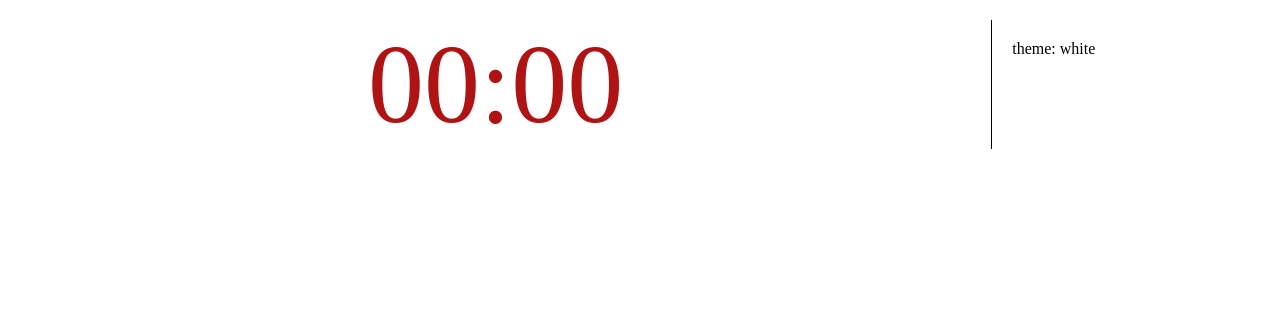
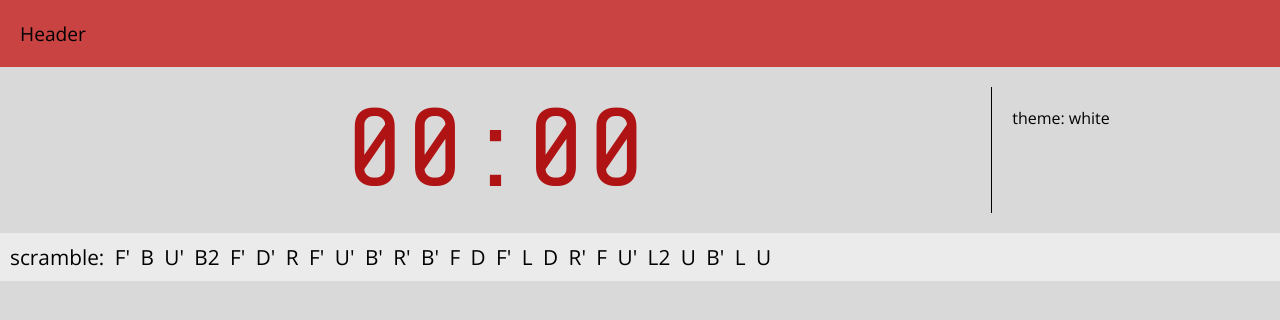
Before and after one commit to lukaszdyszy/rc-timer, a React (Create React App) app: page / in a window 1280 px wide. Shown: the top 320 px of the page. Built offline with nearby package versions, Linux system fonts and the light colour scheme.

Commit message:
header & scrambler

```diff
--- a/public/index.html
+++ b/public/index.html
@@ -24,7 +24,10 @@
       work correctly both with client-side routing and a non-root public URL.
       Learn how to configure a non-root public URL by running `npm run build`.
     -->
-    <title>React App</title>
+    <title>RC-timer</title>
+
+    <link href="https://fonts.googleapis.com/css?family=Open+Sans:300,300i,400,400i,700,700i|Share+Tech+Mono&display=swap&subset=latin-ext" rel="stylesheet">
+
   </head>
   <body>
     <noscript>You need to enable JavaScript to run this app.</noscript>
--- a/src/App.css
+++ b/src/App.css
@@ -11,3 +11,11 @@
     padding: 20px;
     border-left: 1px solid black;
 }
+
+/* scramble */
+.scramble{
+    font-size: 1.3em;
+    word-spacing: 5px;
+    background-color: rgb(235, 235, 235);
+    padding: 10px;
+}
--- a/src/App.js
+++ b/src/App.js
@@ -1,20 +1,49 @@
-import React, {useState} from 'react';
+import React, {useState, useEffect} from 'react';
 import './App.css';
 import Timer from './components/timer/timer.js';
+import Header from './components/header/header.js';
+import Scrambler from './components/scrambler/scrambler.js';
 
 function App() {
-  const [times, updateTimes] = useState([]);
+  const [solves, updateSolves] = useState([]);
+  const [scramble, generateScramble] = useState('');
+
+  const addSolve = (time) => {
+    let solve = {
+      marked: true,
+      scramble: scramble,
+      solution: '',
+      time: time,
+      penalty: false,
+      dnf: false,
+      result: time
+    }
+
+    updateSolves([...solves, solve]);
+  }
+
+  useEffect(() => {
+    generateScramble(Scrambler('3x3x3'));
+  }, [solves]);
 
   return (
     <div className="App">
-      <div className="main-content">
-        <div className="timer">
-          <Timer />
+      <header>
+        <Header />
+      </header>
+      <main>
+        <div className="main-content">
+          <div className="timer">
+            <Timer addTime={addSolve}/>
+          </div>
+          <div className="tools">
+            theme: white
+          </div>
         </div>
-        <div className="tools">
-          theme: white
+        <div className="scramble">
+          scramble: { scramble }
         </div>
-      </div>
+      </main>
     </div>
   );
 }
--- /dev/null
+++ b/src/components/header/header.css
@@ -0,0 +1,5 @@
+.header-container{
+    background-color: rgba(199, 42, 42, 0.85);
+    padding: 20px;
+    font-size: 1.2rem;
+}
--- /dev/null
+++ b/src/components/header/header.js
@@ -0,0 +1,12 @@
+import React from 'react';
+import './header.css';
+
+const Header = () => {
+    return (
+        <div className="header-container">
+            Header
+        </div>
+    )
+}
+
+export default Header;
--- /dev/null
+++ b/src/components/scrambler/scrambler.js
@@ -0,0 +1,92 @@
+const Scrambler = (cube) => {
+    let scramble = '';
+
+    let layers;
+    let moves;
+    let opposites;
+    let locked;
+
+    switch(cube)
+    {
+        case '3x3x3': {
+            moves = 25;
+            layers = ['R', 'L', 'U', 'D', 'F', 'B'];
+            opposites = {
+                'R': ['L'],
+                'L': ['R'],
+                'U': ['D'],
+                'D': ['U'],
+                'F': ['B'],
+                'B': ['F']
+            }
+            locked = {
+                'R': false,
+                'L': false,
+                'U': false,
+                'D': false,
+                'F': false,
+                'B': false
+            }
+        }
+        break;
+        case '4x4x4':
+        case '5x5x5': {
+            moves = 40;
+            if(cube == '5x5x5'){moves = 60;}
+            layers = ['R', 'L', 'U', 'D', 'F', 'B', 'Rw', 'Lw', 'Uw', 'Dw', 'Fw', 'Bw'];
+            opposites = {
+                'R': ['L', 'Lw', 'Rw'],
+                'Rw': ['L', 'Lw', 'R'],
+                'L': ['R', 'Rw', 'Lw'],
+                'Lw': ['R', 'Rw', 'L'],
+                'U': ['D', 'Dw', 'Uw'],
+                'Uw': ['D', 'Dw', 'U'],
+                'D': ['U', 'Uw', 'Dw'],
+                'Dw': ['U', 'Uw', 'D'],
+                'F': ['B', 'Bw', 'Fw'],
+                'Fw': ['B', 'Bw', 'F'],
+                'B': ['F', 'Fw', 'Bw'],
+                'Bw': ['F', 'Fw', 'B']
+            }
+            locked = {
+                'R': false,
+                'L': false,
+                'U': false,
+                'D': false,
+                'F': false,
+                'B': false,
+                'Rw': false,
+                'Lw': false,
+                'Uw': false,
+                'Dw': false,
+                'Fw': false,
+                'Bw': false
+            }
+        }
+    }
+
+    for(let i=0; i<moves; i++)
+    {
+        let rnd;
+        do {
+            rnd = layers[Math.floor(Math.random()*layers.length)];
+        } while (locked[rnd] == true);
+
+        for (let layer in locked) {
+            if(!opposites[layer].includes(rnd)){locked[layer] = false;}
+        }
+        locked[rnd] = true;
+
+        let mode = Math.floor(Math.random()*3);
+        switch(mode){
+            case 1: rnd+='\''; break;
+            case 2: rnd+='2'; break;
+        }
+
+        scramble += rnd+' ';
+    }
+
+    return scramble;
+}
+
+export default Scrambler;
--- a/src/components/timer/timer.css
+++ b/src/components/timer/timer.css
@@ -14,6 +14,7 @@ label#time-label{
     display: flex;
     justify-content: center;
     align-items: center;
+    font-family: 'Share Tech Mono', monospace;
 }
 input#time:focus + label{
     color: black;
--- a/src/components/timer/timer.js
+++ b/src/components/timer/timer.js
@@ -2,7 +2,7 @@ import React, { useState, useEffect } from 'react';
 import './timer.css';
 
 let timerStart = false;
-const Timer = () => {
+const Timer = (props) => {
     let [timerStatus, timerControl] = useState('neutral');
     let [time, setTime] = useState(0);
     let [beginTime, setBeginTime] = useState(0);
@@ -43,6 +43,8 @@ const Timer = () => {
             timerStart = false;
             if(timerStatus=='ready'){
                 setTime(0);
+            } else if(timerStatus=='stopped'){
+                props.addTime(time);
             }
         }
     }, [timerStatus]);
--- a/src/index.css
+++ b/src/index.css
@@ -4,6 +4,8 @@
 
 body {
   margin: 0;
+  background-color: rgb(217, 217, 217);
+  font-family: 'Open Sans', sans-serif;
 }
 
 a{
```
